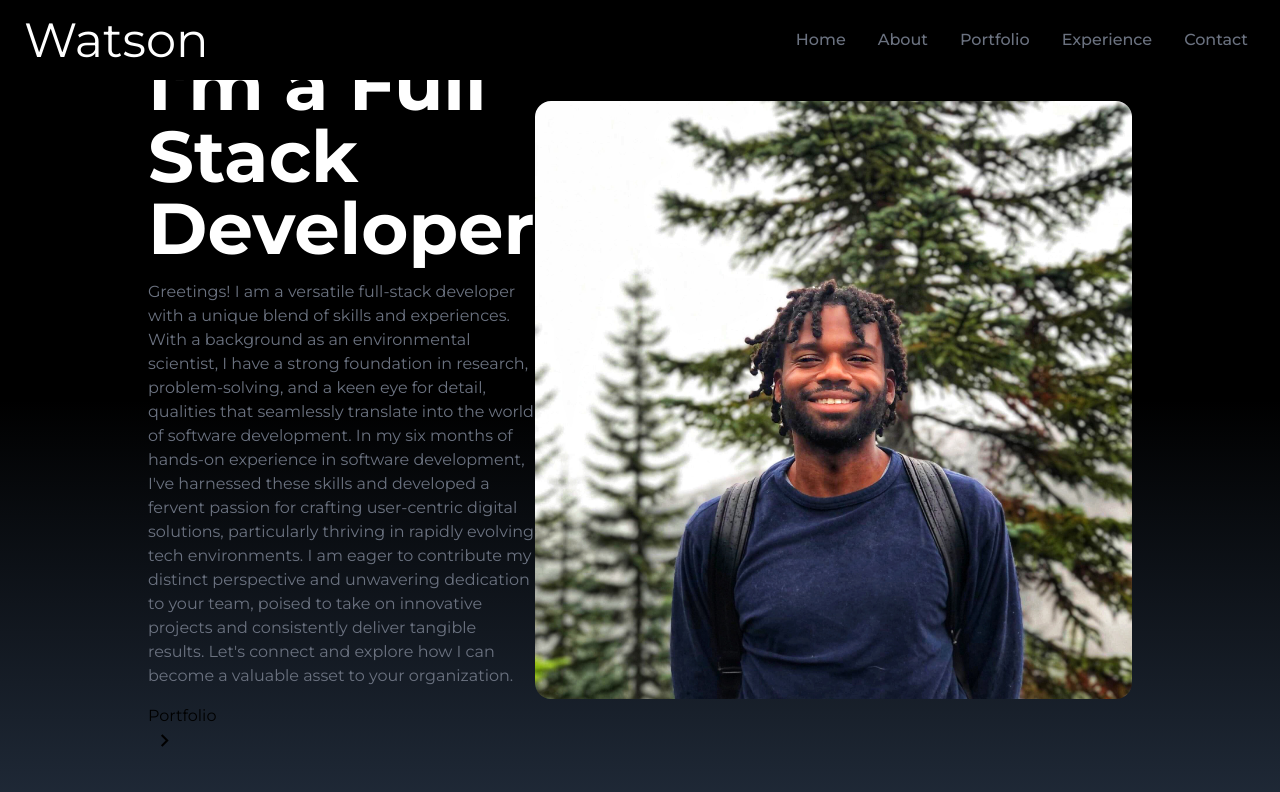
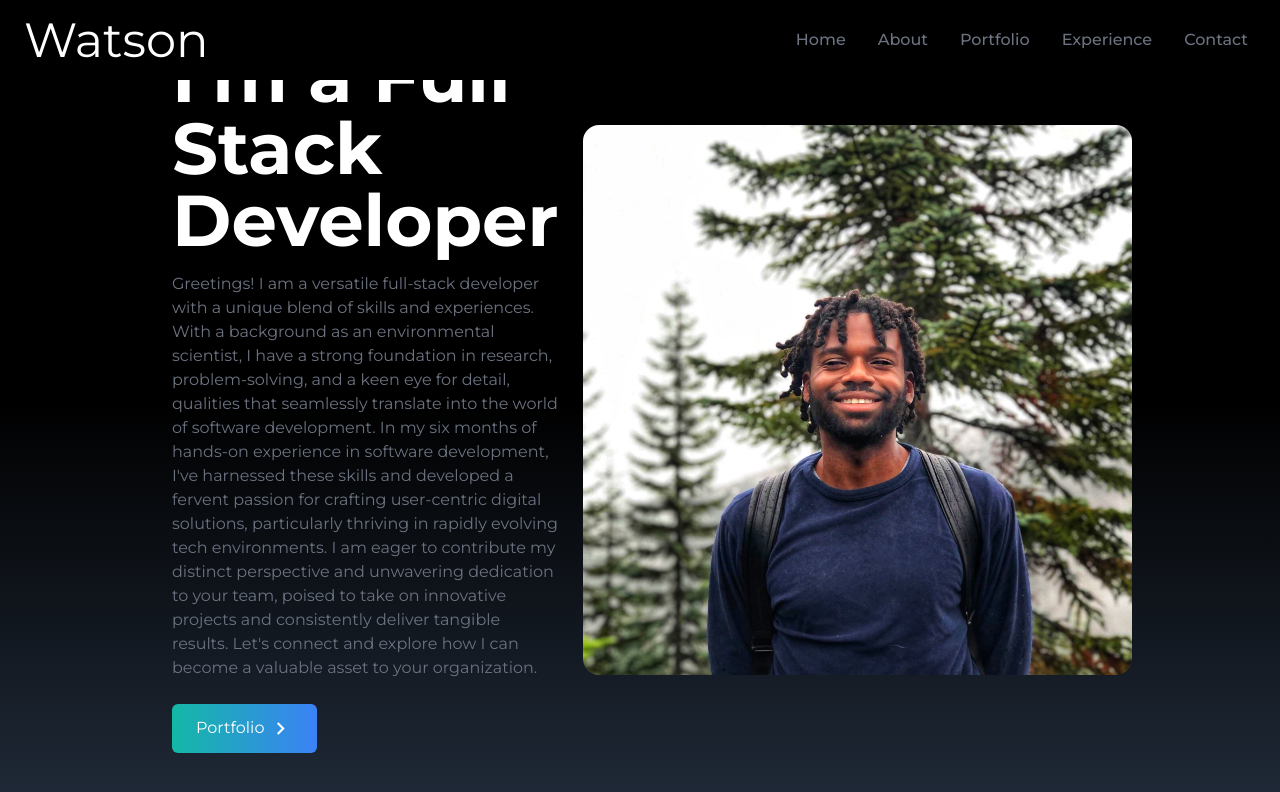
Before and after one commit to Jamey134/portfolio, a React (Create React App) app: page / in a window 1280 px wide. Shown: the top 792 px of the page. Built offline with nearby package versions, Linux system fonts and the light colour scheme.

Commit message:
button animation works

```diff
--- a/src/components/Home.jsx
+++ b/src/components/Home.jsx
@@ -11,7 +11,7 @@ const Home = () => {
             className="h-screen w-full bg-gradient-to-b from-black via-black to-gray-800"
         >
             <div className="max-w-screen-lg mx-auto flex flex-col items-center justify-center h-full px-5 md:flex-row">
-                <div className="flex flex-col justify-center h-full">
+                <div className="flex flex-col justify-center h-full px-6 ">
                     <h2 className="text-4xl sm:text-7xl font-bold text-white">
                         I'm a Full Stack Developer
                     </h2>
@@ -28,7 +28,7 @@ const Home = () => {
                             duration={500}
                             className="group text-white w-fit px-6 py-3 my-2 flex items-center rounded-md bg-gradient-to-r from-cyan-500 to-blue-500 cursor-pointer"
                          */}
-                        <button>
+                        <button className="group text-white w-fit px-6 py-3 my-2 flex items-center rounded-md bg-gradient-to-r from-teal-500 to-blue-500 cursor-pointer">
                             Portfolio
                             <span className="group-hover:rotate-90 duration-300">
                                 <MdOutlineKeyboardArrowRight size={25} className="ml-1" />
@@ -43,6 +43,7 @@ const Home = () => {
                         src={Hike}
                         alt="my profile"
                         className="rounded-2xl mx-auto w-2/3 md:w-full"
+                        style={{ width: 'auto', height: 'auto' }}
                     />
                 </div>
             </div>
```
